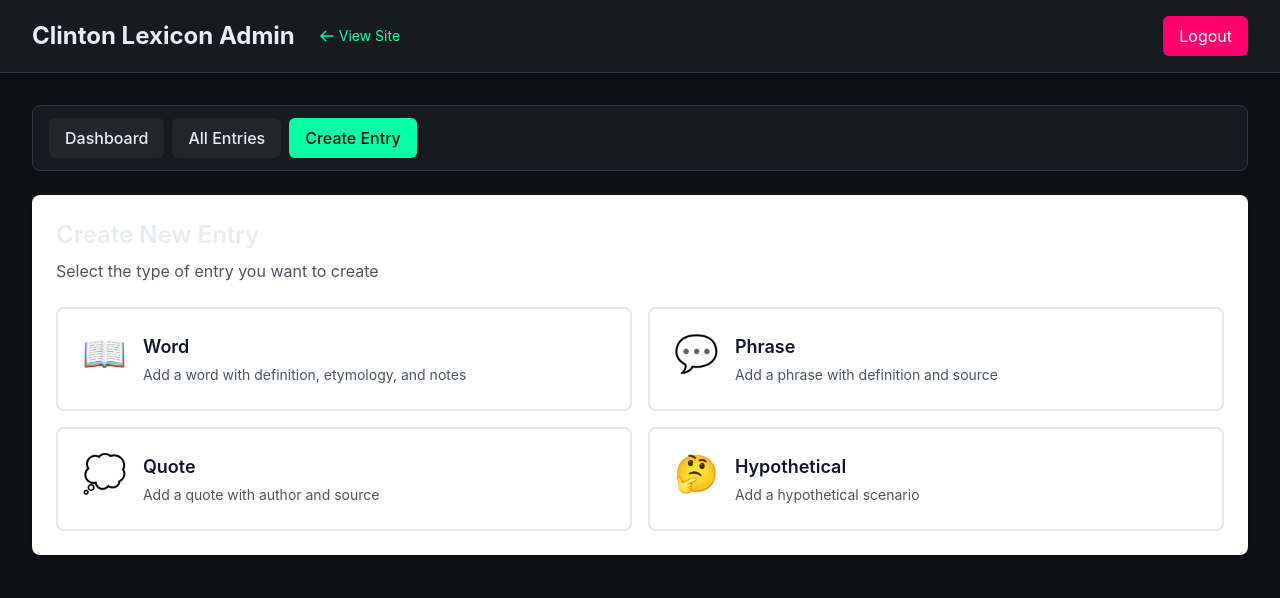
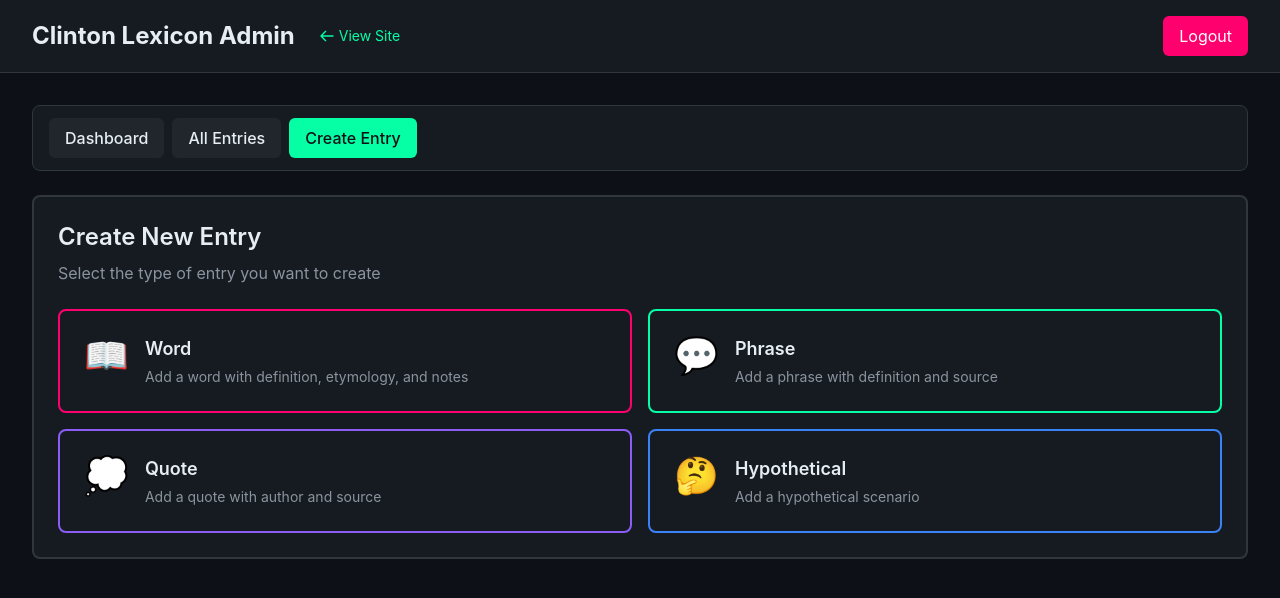
Before and after one commit to roadlittledawn/web-wtq, a Next.js app: page /admin/entries/create in a window 1280 px wide. Shown: the top 598 px of the page. Built offline with nearby package versions, Linux system fonts and the light colour scheme; sample sign-in values are in the browser's storage.

Commit message:
Update admin create and edit pages with dark theme
- Entry type selection with colorful card borders
- Dark backgrounds for all create forms
- Edit page with dark theme styling
- Consistent styling across all entry types

```diff
--- a/app/admin/entries/create/hypothetical/page.tsx
+++ b/app/admin/entries/create/hypothetical/page.tsx
@@ -13,8 +13,8 @@ export default function CreateHypotheticalPage() {
   return (
     <AdminLayout>
       <AdminNav />
-      <div className="bg-white rounded-lg shadow p-6">
-        <h2 className="text-2xl font-semibold mb-6">
+      <div className="bg-dark-bg-secondary border-2 border-dark-border rounded-lg p-6">
+        <h2 className="text-2xl font-semibold text-dark-text mb-6">
           Create Hypothetical Entry
         </h2>
         <EntryForm entryType="hypothetical" mode="create" />
--- a/app/admin/entries/create/page.tsx
+++ b/app/admin/entries/create/page.tsx
@@ -46,30 +46,62 @@ export default function CreateEntryPage() {
   return (
     <AdminLayout>
       <AdminNav />
-      <div className="bg-white rounded-lg shadow p-6">
-        <h2 className="text-2xl font-semibold mb-2">Create New Entry</h2>
-        <p className="text-gray-600 mb-6">
+      <div className="bg-dark-bg-secondary border-2 border-dark-border rounded-lg p-6">
+        <h2 className="text-2xl font-semibold text-dark-text mb-2">
+          Create New Entry
+        </h2>
+        <p className="text-dark-text-secondary mb-6">
           Select the type of entry you want to create
         </p>
 
         <div className="grid grid-cols-1 md:grid-cols-2 gap-4">
-          {entryTypes.map((entry) => (
+          {entryTypes.map((entry, index) => {
+            const colors = [
+              {
+                border: "border-accent-pink",
+                hover: "hover:border-accent-pink-light hover:bg-accent-pink/10",
+                text: "group-hover:text-accent-pink",
+              },
+              {
+                border: "border-accent-teal",
+                hover: "hover:border-accent-teal-dark hover:bg-accent-teal/10",
+                text: "group-hover:text-accent-teal",
+              },
+              {
+                border: "border-accent-purple",
+                hover: "hover:border-accent-purple hover:bg-accent-purple/10",
+                text: "group-hover:text-accent-purple",
+              },
+              {
+                border: "border-accent-blue",
+                hover: "hover:border-accent-blue hover:bg-accent-blue/10",
+                text: "group-hover:text-accent-blue",
+              },
+            ];
+            const color = colors[index];
+
+            return (
               <button
                 key={entry.type}
                 onClick={() => handleTypeSelect(entry.type)}
-              className="p-6 border-2 border-gray-200 rounded-lg hover:border-blue-500 hover:bg-blue-50 transition-all text-left group"
+                className={`p-6 border-2 ${color.border} rounded-lg ${color.hover} transition-all text-left group`}
               >
                 <div className="flex items-start gap-4">
                   <span className="text-4xl">{entry.icon}</span>
                   <div className="flex-1">
-                  <h3 className="text-lg font-semibold text-gray-900 group-hover:text-blue-600 mb-1">
+                    <h3
+                      className={`text-lg font-semibold text-dark-text ${color.text} mb-1`}
+                    >
                       {entry.label}
                     </h3>
-                  <p className="text-sm text-gray-600">{entry.description}</p>
+                    <p className="text-sm text-dark-text-secondary">
+                      {entry.description}
+                    </p>
                   </div>
                 </div>
               </button>
-          ))}
+            );
+          })}
         </div>
       </div>
     </AdminLayout>
--- a/app/admin/entries/create/phrase/page.tsx
+++ b/app/admin/entries/create/phrase/page.tsx
@@ -13,8 +13,10 @@ export default function CreatePhrasePage() {
   return (
     <AdminLayout>
       <AdminNav />
-      <div className="bg-white rounded-lg shadow p-6">
-        <h2 className="text-2xl font-semibold mb-6">Create Phrase Entry</h2>
+      <div className="bg-dark-bg-secondary border-2 border-dark-border rounded-lg p-6">
+        <h2 className="text-2xl font-semibold text-dark-text mb-6">
+          Create Phrase Entry
+        </h2>
         <EntryForm entryType="phrase" mode="create" />
       </div>
     </AdminLayout>
--- a/app/admin/entries/create/quote/page.tsx
+++ b/app/admin/entries/create/quote/page.tsx
@@ -13,8 +13,10 @@ export default function CreateQuotePage() {
   return (
     <AdminLayout>
       <AdminNav />
-      <div className="bg-white rounded-lg shadow p-6">
-        <h2 className="text-2xl font-semibold mb-6">Create Quote Entry</h2>
+      <div className="bg-dark-bg-secondary border-2 border-dark-border rounded-lg p-6">
+        <h2 className="text-2xl font-semibold text-dark-text mb-6">
+          Create Quote Entry
+        </h2>
         <EntryForm entryType="quote" mode="create" />
       </div>
     </AdminLayout>
--- a/app/admin/entries/create/word/page.tsx
+++ b/app/admin/entries/create/word/page.tsx
@@ -13,8 +13,10 @@ export default function CreateWordPage() {
   return (
     <AdminLayout>
       <AdminNav />
-      <div className="bg-white rounded-lg shadow p-6">
-        <h2 className="text-2xl font-semibold mb-6">Create Word Entry</h2>
+      <div className="bg-dark-bg-secondary border-2 border-dark-border rounded-lg p-6">
+        <h2 className="text-2xl font-semibold text-dark-text mb-6">
+          Create Word Entry
+        </h2>
         <EntryForm entryType="word" mode="create" />
       </div>
     </AdminLayout>
--- a/app/admin/entries/edit/[id]/page.tsx
+++ b/app/admin/entries/edit/[id]/page.tsx
@@ -69,9 +69,11 @@ export default function EditEntryPage() {
     return (
       <AdminLayout>
         <AdminNav />
-        <div className="bg-white rounded-lg shadow p-6">
-          <div className="p-4 bg-red-50 border border-red-200 rounded-md">
-            <p className="text-sm text-red-600">{error || "Entry not found"}</p>
+        <div className="bg-dark-bg-secondary border-2 border-dark-border rounded-lg p-6">
+          <div className="p-4 bg-accent-pink/10 border-2 border-accent-pink rounded-md">
+            <p className="text-sm text-accent-pink">
+              {error || "Entry not found"}
+            </p>
           </div>
         </div>
       </AdminLayout>
@@ -81,8 +83,8 @@ export default function EditEntryPage() {
   return (
     <AdminLayout>
       <AdminNav />
-      <div className="bg-white rounded-lg shadow p-6">
-        <h2 className="text-2xl font-semibold mb-6">
+      <div className="bg-dark-bg-secondary border-2 border-dark-border rounded-lg p-6">
+        <h2 className="text-2xl font-semibold text-dark-text mb-6">
           Edit {entry.type.charAt(0).toUpperCase() + entry.type.slice(1)} Entry
         </h2>
         {/* Pre-populate EntryForm with existing data */}
```
Lines whose indentation alone changed are shown as unchanged.
